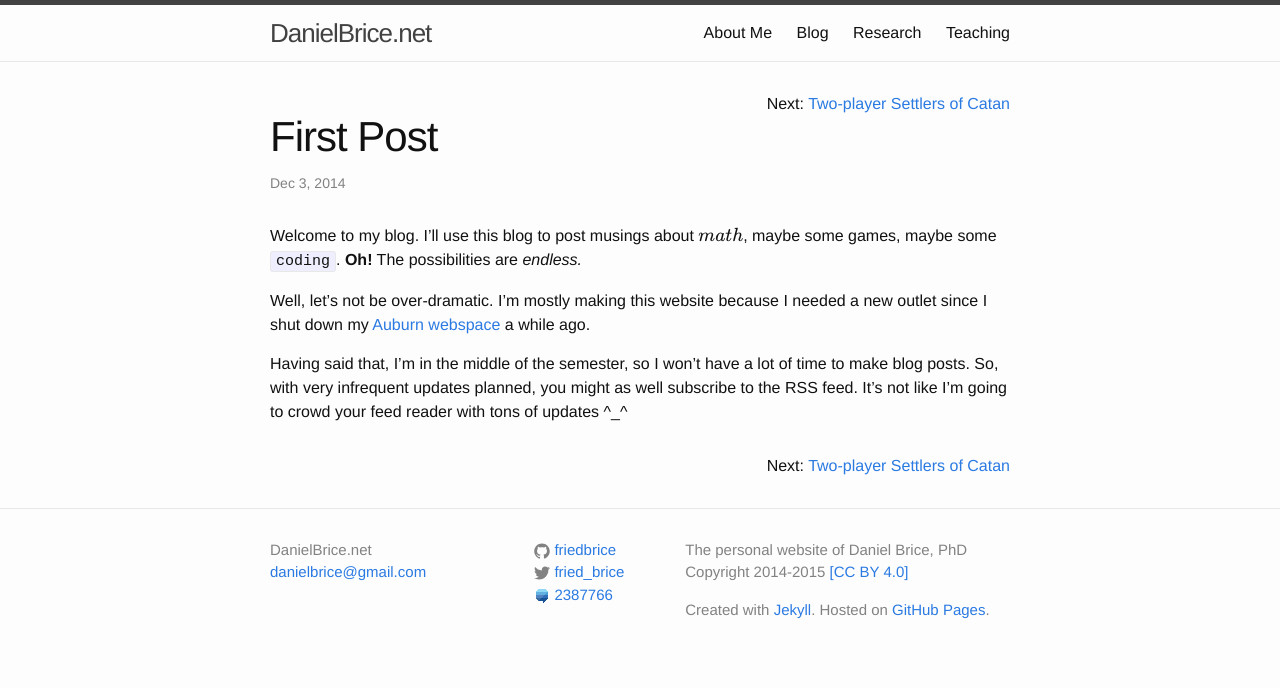
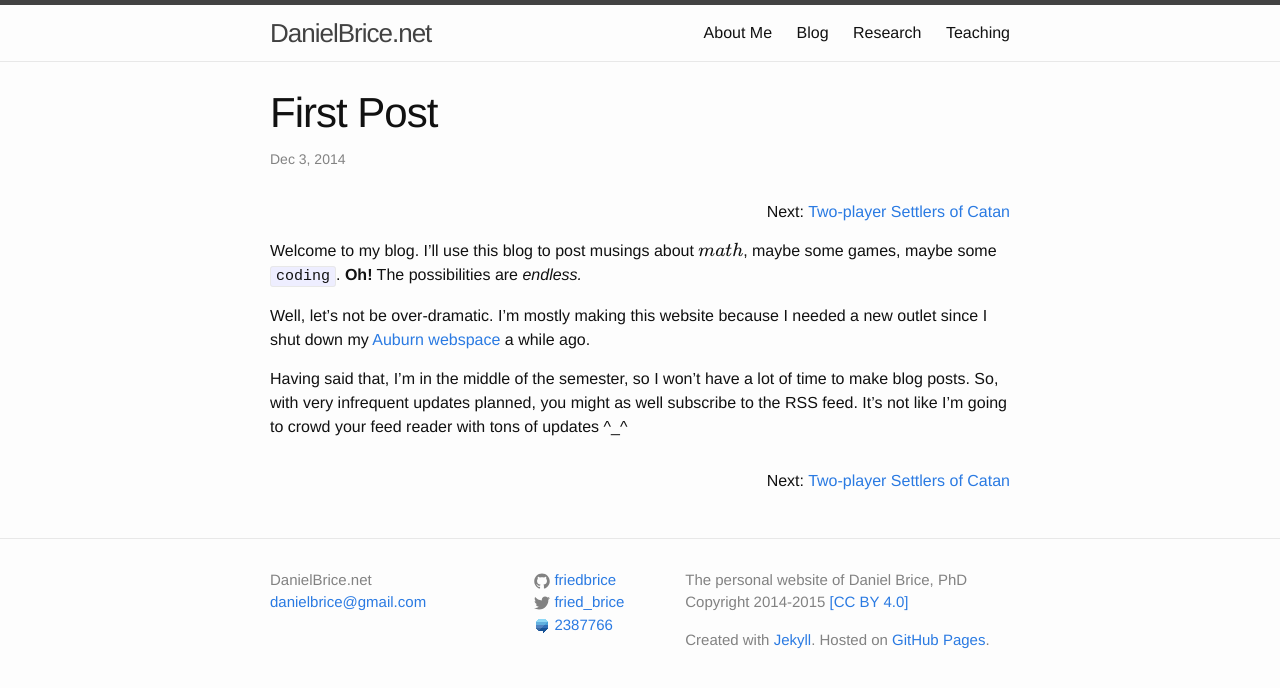
Before and after one commit to friedbrice/friedbrice.github.io, a Jekyll site: the page built from _posts/2014-12-03-first-post.md, in a window 1280 px wide. Shown: the top 688 px of the page. Built offline with Jekyll 4.4.1, drawn with Linux system fonts in a browser that asks for light colours; formulas are drawn with MathJax 3.

Commit message:
moved blog navigation and disqus to their own includes

```diff
--- a/_layouts/post.html
+++ b/_layouts/post.html
@@ -1,56 +1,24 @@
 ---
 layout: default
 ---
+
 <div class="post">
-
-  <div>
-    {% if page.previous %}
-      <span style="float: left;">Previous: <a href="{{ page.previous.permalink }}">{{ page.previous.title }}</a></span>
-    {% endif %}
-    {% if page.next %}
-      <span style="float: right;">Next: <a href="{{ page.next.permalink }}">{{ page.next.title }}</a></span>
-    {% endif %}
-    <div style="clear: both;"></div>
-  </div>
 
   <header class="post-header">
     <h1 class="post-title">{{ page.title }}</h1>
     <p class="post-meta">{{ page.date | date: "%b %-d, %Y" }}{% if page.author %} • {{ page.author }}{% endif %}{% if page.meta %} • {{ page.meta }}{% endif %}</p>
   </header>
 
+  {% include blognav.html %}
+
   <article class="post-content">
     {{ content }}
   </article>
 
-  <div>
-    {% if page.previous %}
-      <span style="float: left;">Previous: <a href="{{ page.previous.permalink }}">{{ page.previous.title }}</a></span>
-    {% endif %}
-    {% if page.next %}
-      <span style="float: right;">Next: <a href="{{ page.next.permalink }}">{{ page.next.title }}</a></span>
-    {% endif %}
-    <div style="clear: both;"></div>
-  </div>
+  {% include blognav.html %}
 
   {% if page.comments %}
-    <div id="disqus_thread"></div>
-    <script>
-        var disqus_config = function () {
-            this.page.url = '{{ site.url }}{{ page.permalink }}';  // Replace PAGE_URL with your page's canonical URL variable
-            this.page.identifier = '{{ page.permalink }}'; // Replace PAGE_IDENTIFIER with your page's unique identifier variable
-            this.page.title = '{{ page.title }}';
-        };
-
-        (function() {  // DON'T EDIT BELOW THIS LINE
-            var d = document, s = d.createElement('script');
-
-            s.src = '//danielbricenet.disqus.com/embed.js';
-
-            s.setAttribute('data-timestamp', +new Date());
-            (d.head || d.body).appendChild(s);
-        })();
-    </script>
-    <noscript>Please enable JavaScript to view the <a href="https://disqus.com/?ref_noscript" rel="nofollow">comments powered by Disqus.</a></noscript>
+    {% include disqus.html %}
   {% endif %}
 
 </div>
```
